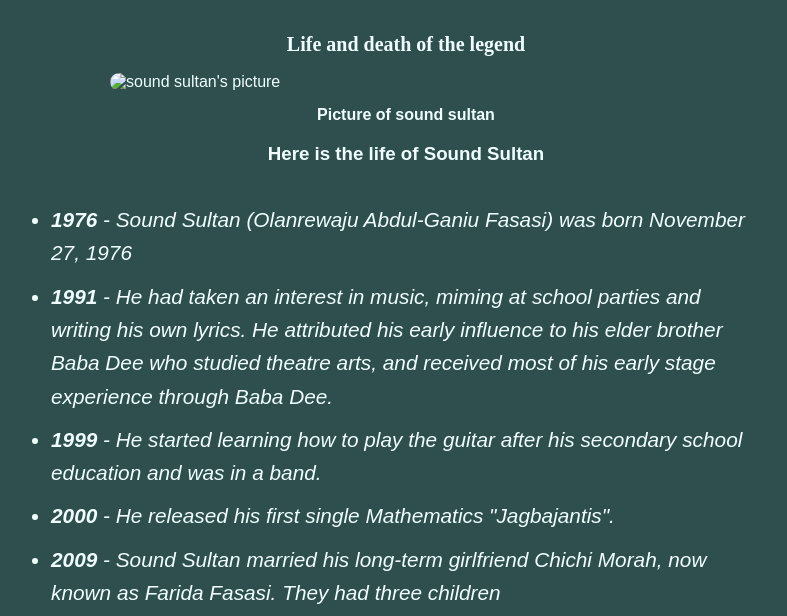
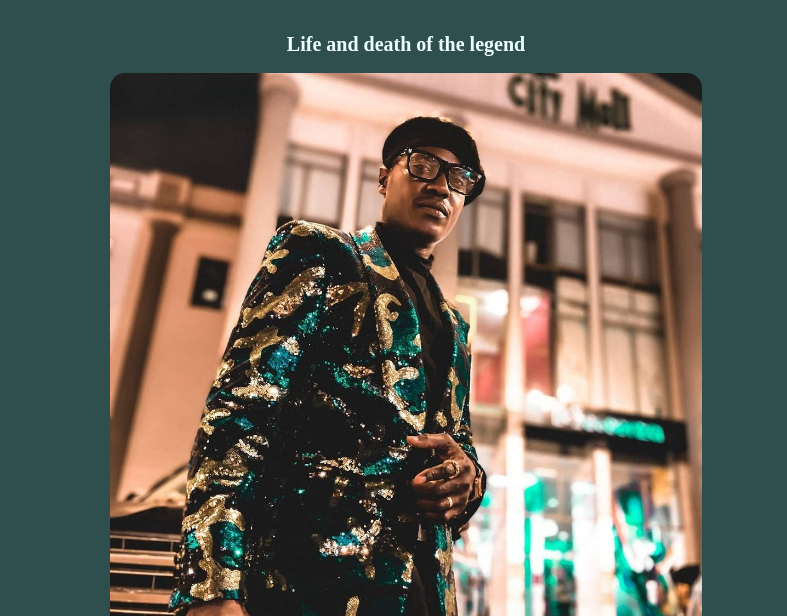
Before and after one commit to hembee/tribute-page, a plain HTML site: page index.html in a window 1280 px wide. Shown: the part 166-782 px from the top of the page, without its empty margins (234-1021 px from the left). Drawn offline with Linux system fonts and the light colour scheme; the site is published under a folder, as on GitHub Pages, so addresses that start at the root find nothing.

Commit message:
Update index.html

```diff
--- a/index.html
+++ b/index.html
@@ -13,7 +13,7 @@
         <h2>Life and death of the legend</h2>
         <figure id="img-div">
           <img id="image"
-               src="/sound-sultan-1.jpg"
+               src="sound-sultan-1.jpg"
                alt="sound sultan's picture" />
           <figcaption id="img-caption">
             <strong>Picture of sound sultan</strong>
```
